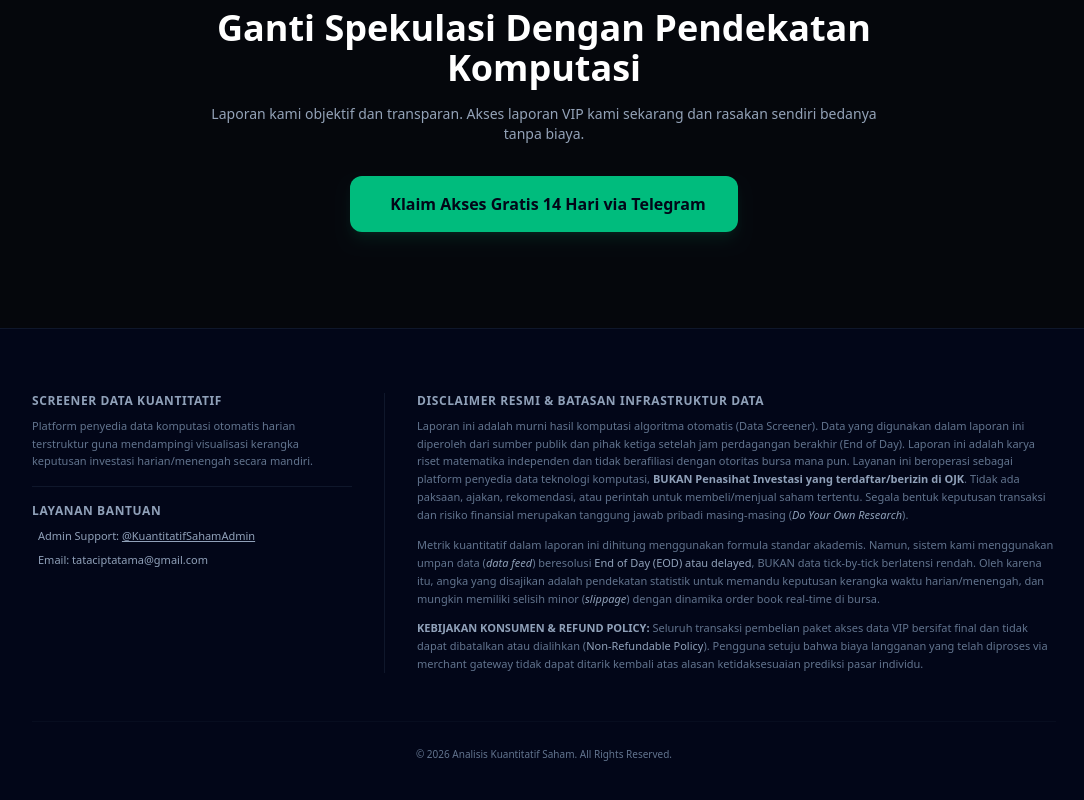
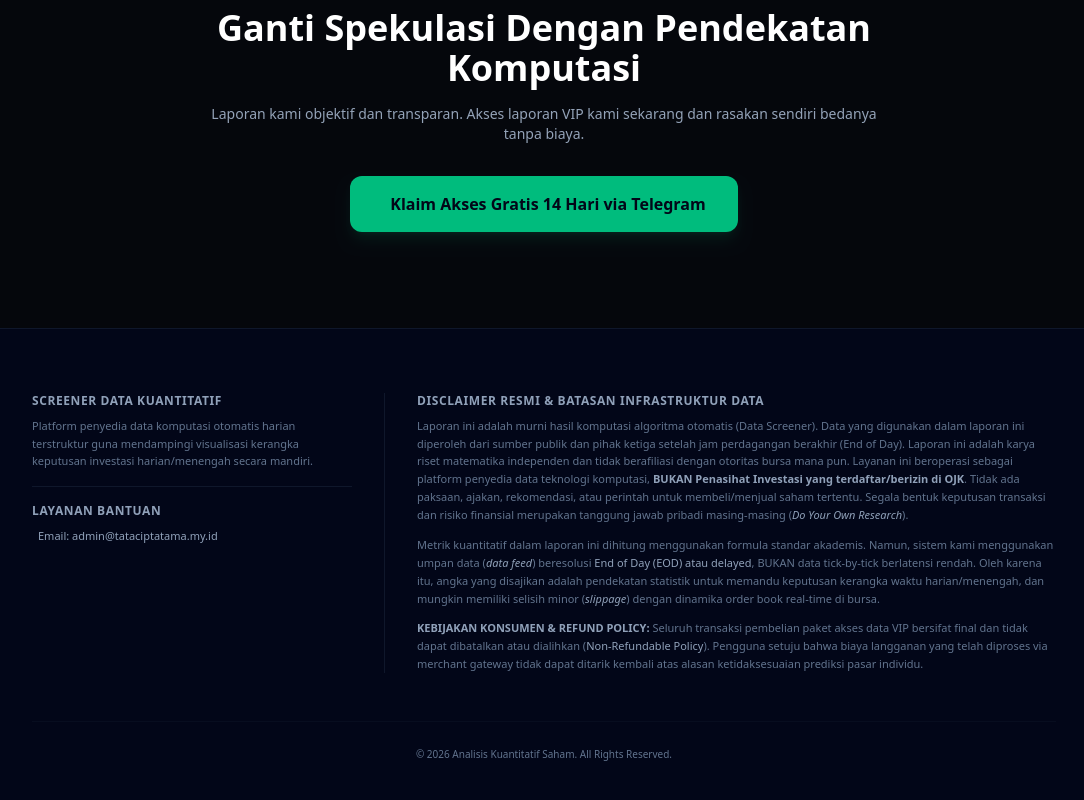
Before and after one commit to rafly-github/quant-screener, a plain HTML site: page index.html in a window 1280 px wide. Shown: the part 5969-6769 px from the top of the page, without its empty margins (96-1180 px from the left). Drawn offline with Linux system fonts and the light colour scheme.

Commit message:
Update index.html

```diff
--- a/index.html
+++ b/index.html
@@ -394,8 +394,7 @@
 
             <p class="font-bold text-slate-400 mb-2 uppercase tracking-wider text-xs border-t border-slate-900 pt-4">Layanan Bantuan</p>
             <ul class="space-y-1.5 text-slate-400 font-medium">
-                <li><i class="fa-solid fa-headset text-emerald-400 mr-1.5 w-3.5"></i> Admin Support: <a href="https://t.me/RaflyWijanto" target="_blank" class="hover:text-emerald-400 underline">@KuantitatifSahamAdmin</a></li>
-                <li><i class="fa-solid fa-envelope text-emerald-400 mr-1.5 w-3.5"></i> Email: tataciptatama@gmail.com</li>
+                <li><i class="fa-solid fa-envelope text-emerald-400 mr-1.5 w-3.5"></i> Email: admin@tataciptatama.my.id</li>
             </ul>
         </div>
 
```
